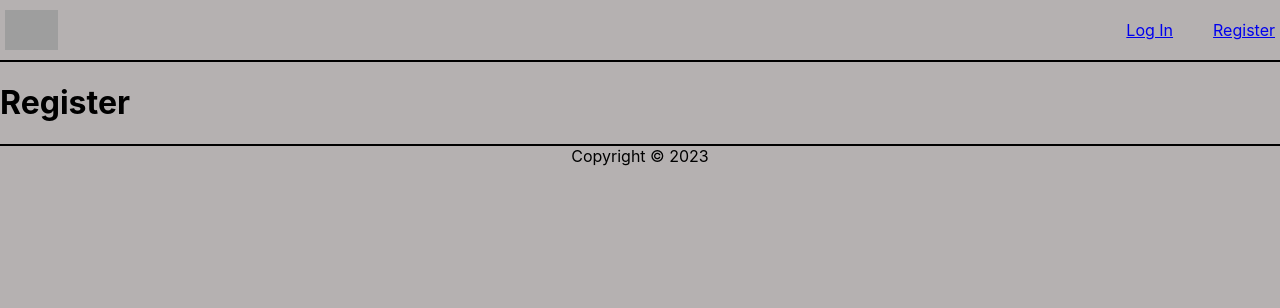
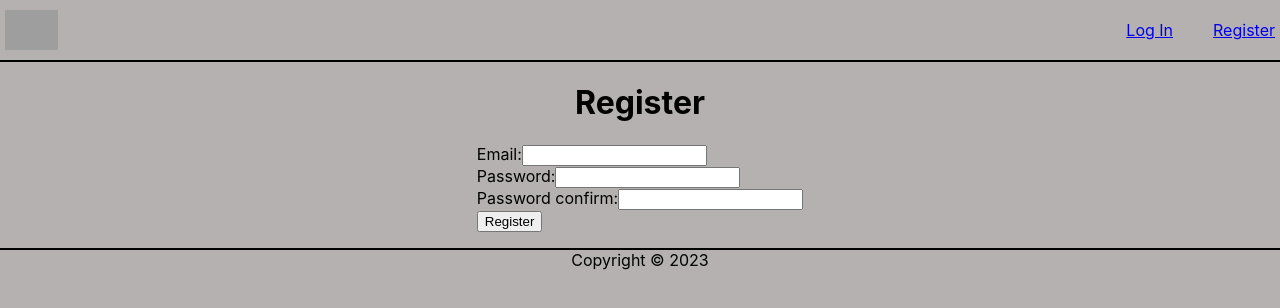
Before and after one commit to BerzinisG/atsiskaitymas, a React (Create React App) app in the folder ReactJs_atsiskaitymas/: page /Register in a window 1280 px wide. Shown: the top 308 px of the page. Built offline with nearby package versions, Linux system fonts and the light colour scheme; grey boxes are pictures that could not be loaded.

Commit message:
login ir usercontext

```diff
--- a/ReactJs_atsiskaitymas/package.json
+++ b/ReactJs_atsiskaitymas/package.json
@@ -7,6 +7,7 @@
     "@testing-library/react": "^13.4.0",
     "@testing-library/user-event": "^13.5.0",
     "bcryptjs": "^2.4.3",
+    "crypto-browserify": "^3.12.0",
     "formik": "^2.2.9",
     "react": "^18.2.0",
     "react-dom": "^18.2.0",
--- a/ReactJs_atsiskaitymas/src/components/Pages/LogIn.jsx
+++ b/ReactJs_atsiskaitymas/src/components/Pages/LogIn.jsx
@@ -1,8 +1,75 @@
+import { useState, useContext } from "react";
+import {useNavigate} from 'react-router-dom';
+import {compareSync} from 'bcryptjs';
+import styled from "styled-components";
+import UsersContext from "../../context/UsersContext";
+
+const StyledDiv = styled.div`
+
+`
+
 const LogIn = () => {
+    const [formInputs, setFormInputs] = useState({
+      email: '',
+      password: ''
+    });
+    const [failedLogIn, setFailedLogIn] = useState(false);
+    const { users, setCurrentEmail} = useContext(UsersContext);
+
+    const navigate = useNavigate();
+
+    const inputHandler = e => {
+      setFormInputs({
+        ...formInputs,
+        [e.target.email]:e.target.value
+      });
+      setFailedLogIn(false);
+    }
+
+    const formSubmit = e => {
+      e.preventDefault();
+      const loggedInEmail = users.find(email => users.email === formInputs.email && compareSync(formInputs.password, email.password));
+
+      if(loggedInEmail){
+        setCurrentEmail(loggedInEmail);
+        navigate('/Home');
+      } else {
+        setFailedLogIn(true);
+      }
+    }
+
   return (
-    <>
-    <h2>Log In</h2>
-    </>
+    <StyledDiv>
+     <form onSubmit={(e) => {formSubmit(e)}}>
+        <div>
+          <label htmlFor="email">Email:</label>
+          <input
+            type="text"
+            name="email" id="email"
+            value={formInputs.email}
+            onChange={(e)=>{inputHandler(e)}}
+          />
+        </div>
+        <div>
+          <label htmlFor="password">Password:</label>
+          <input
+            type="password"
+            name="password" id="password"
+            value={formInputs.password}
+            onChange={(e)=>{inputHandler(e)}}
+          />
+        </div>
+        <input type="submit" value="Log In" />
+      </form>
+      {
+        failedLogIn &&
+        <h1
+          style={{ color:'red' }}
+        >
+          Neteisingi prisijungimo duomenys
+        </h1>
+      }
+    </StyledDiv>
    );
 }
 
--- a/ReactJs_atsiskaitymas/src/components/Pages/Register.jsx
+++ b/ReactJs_atsiskaitymas/src/components/Pages/Register.jsx
@@ -1,11 +1,100 @@
-import Header from "../Molecules/Header";
+import styled from "styled-components";
+import {useFormik} from 'formik';
+import * as Yup from 'yup';
+
+const StyledMain = styled.main`
+display:flex;
+flex-direction:column;
+align-items:center;
+`
 
 const Register = () => {
+  const values = {
+    email:'',
+    password:'',
+    passwordConfirm:'',
+  }
+  const validationSchema = Yup.object({
+    email: Yup.string()
+      .email('this input must be valid email')
+      .required('Input must be filled')
+      .trim(),
+    password: Yup.string()
+    .matches(
+      /^(?=.*[A-Z])(?=.*[a-z])(?=.*\d)(?=.*[^A-Za-z0-9]).{8,20}$/,
+      "Must Contain 8 Characters, One Uppercase, One Lowercase, One Number and one special case Character"
+    )
+    .trim()
+    .required('Input must be filled'),
+  passwordConfirm: Yup.mixed()
+    .oneOf([Yup.ref('password')], 'Passwords must match')
+    .required('Input must be filled')
+  })
+
+  const formik = useFormik({
+    initialValues: values,
+    validationSchema: validationSchema,
+    onSubmit: (values) => {
+      console.log(values);
+    }
+  })
+
   return (
-    <>
-    <h1>Register</h1>
+    <StyledMain>
+      <h1>Register</h1>
+      <form onSubmit ={formik.handleSubmit}>
+        <div>
+          <label htmlFor="email">Email:</label>
+          <input
+          type="email"
+          name="email" id="email"
+          value={formik.values.email}
+          onChange={formik.handleChange}
+          onBlur={formik.handleBlur}
+          />
+          {
+              formik.touched.email && formik.errors.email &&
+              <p
+                style={{ color: 'red' }}
+              >{formik.errors.email}</p>
+            }
+        </div>
+        <div>
+            <label htmlFor="password">Password:</label>
+            <input
+              type="password"
+              name="password" id="password"
+              value={formik.values.password}
+              onChange={formik.handleChange}
+              onBlur={formik.handleBlur}
+            />
+            {
+              formik.touched.password && formik.errors.password &&
+              <p
+                style={{ color: 'red' }}
+              >{formik.errors.password}</p>
+            }
+          </div>
+          <div>
+            <label htmlFor="passwordConfirm"> Password confirm:</label>
+            <input
+              type="password"
+              name="passwordConfirm" id="passwordConfirm"
+              value={formik.values.passwordConfirm}
+              onChange={formik.handleChange}
+              onBlur={formik.handleBlur}
+            />
+            {
+              formik.touched.passwordConfirm && formik.errors.passwordConfirm &&
+              <p
+                style={{ color: 'red' }}
+              >{formik.errors.passwordConfirm}</p>
+            }
+          </div>
+          <input type="submit" value="Register" />
+      </form>
 
-    </>
+    </StyledMain>
    );
 }
 
--- /dev/null
+++ b/ReactJs_atsiskaitymas/src/context/UsersContext.jsx
@@ -0,0 +1,63 @@
+import { createContext, useReducer, useEffect, useState } from "react";
+
+const UsersContext = createContext();
+const UsersActionTypes = {
+  get: 'get_all_users',
+  changeStatus: 'LogIn_or_LogIn'
+};
+
+const reducer = (state, action) => {
+  switch(action.type){
+    case UsersActionTypes.get:
+      return action.data;
+    case UsersActionTypes.changeStatus:
+      return state.map(el => {
+        if(el.id === action.id){
+          fetch(`http://localhost:8080/users/${action.id}`, {
+            method: "PATCH",
+            headers:{
+              "Content-Type":"application/json"
+            },
+            body: JSON.stringify({ logIn:!el.LogIn })
+          })
+          return { ...el, logIn:!el.LogIn }
+        } else {
+          return el;
+        }
+      })
+    default:
+      return state;
+  }
+}
+
+const UsersProvider = ({ children }) => {
+
+  const [users, setUsers] = useReducer(reducer, []);
+  const [currentUser, setCurrentEmail] = useState(null);
+
+  useEffect(() => {
+    fetch(`http://localhost:8080/users`)
+      .then(res => res.json())
+      .then(data => setUsers({
+        type: UsersActionTypes.get,
+        data: data
+      }));
+  }, []);
+
+  return (
+    <UsersContext.Provider
+      value={{
+        users,
+        setUsers,
+        UsersActionTypes,
+        currentUser,
+        setCurrentEmail
+      }}
+    >
+      { children }
+    </UsersContext.Provider>
+  );
+}
+
+export { UsersProvider };
+export default UsersContext;
--- a/ReactJs_atsiskaitymas/src/data.json
+++ b/ReactJs_atsiskaitymas/src/data.json
@@ -2,19 +2,21 @@
   "users": [
     {
       "id": 1,
-      "userName": "One",
-
-      "password": "123"
+      "email": "One@gmail.com",
+      "password": "123",
+      "logIn": false
     },
     {
       "id": 2,
-      "userName": "Two",
-      "password": "456"
+      "email": "Two@gmail.com",
+      "password": "456",
+      "logIn": false
     },
     {
       "id": 3,
-      "userName": "Three",
-      "password": "789"
+      "email": "Three@gmail.com",
+      "password": "789",
+      "logIn": false
     }
   ],
   "posts": [
```
Also changed, not shown: 1 other file (tests, documents, lock files or other folders).
